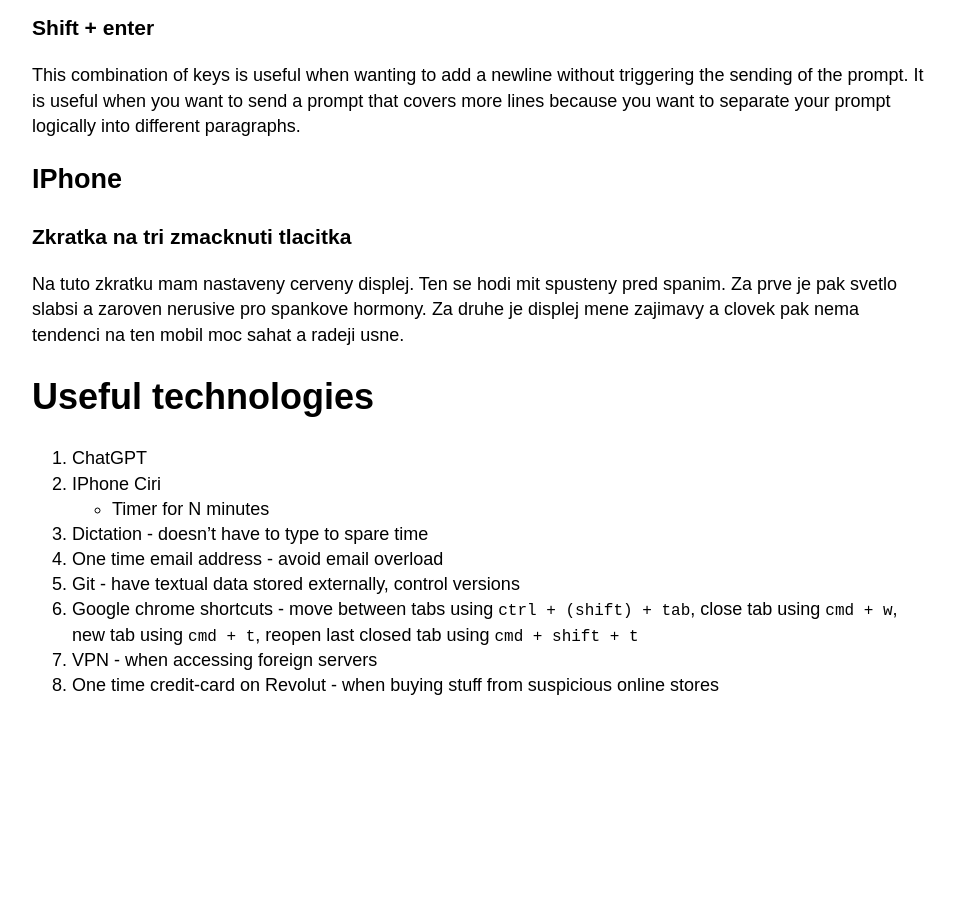
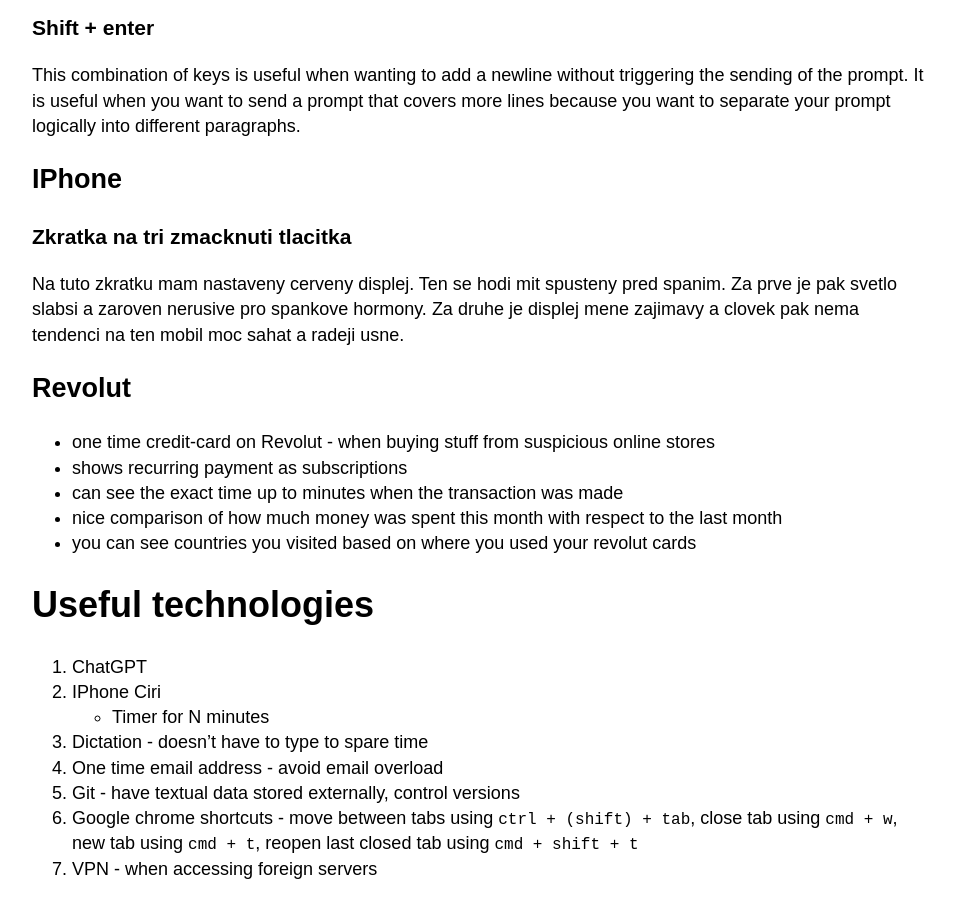
Before and after one commit to hartmaj2/hartmaj2.github.io, a Jekyll site: the page built from _posts/2024-10-06-post.md, in a window 1280 px wide and 900 px high, scrolled down 3040 px. Shown: the whole window, without its empty margins (158-1112 px from the left). Built offline with Jekyll 4.4.1, drawn with Linux system fonts in a browser that asks for light colours; before the commit the page ends 3757 px from its top, so only the background shows below that.

Commit message:
Update life hacks

```diff
--- a/_posts/2024-10-06-post.md
+++ b/_posts/2024-10-06-post.md
@@ -137,6 +137,14 @@ This combination of keys is useful when wanting to add a newline without trigger
 
 Na tuto zkratku mam nastaveny cerveny displej. Ten se hodi mit spusteny pred spanim. Za prve je pak svetlo slabsi a zaroven nerusive pro spankove hormony. Za druhe je displej mene zajimavy a clovek pak nema tendenci na ten mobil moc sahat a radeji usne.
 
+## Revolut
+
+- one time credit-card on Revolut - when buying stuff from suspicious online stores
+- shows recurring payment as subscriptions
+- can see the exact time up to minutes when the transaction was made
+- nice comparison of how much money was spent this month with respect to the last month
+- you can see countries you visited based on where you used your revolut cards
+
 # Useful technologies
 
 1. ChatGPT
```
Also changed, not shown: other parts of _posts/2024-10-06-post.md (+0 -1 lines).
